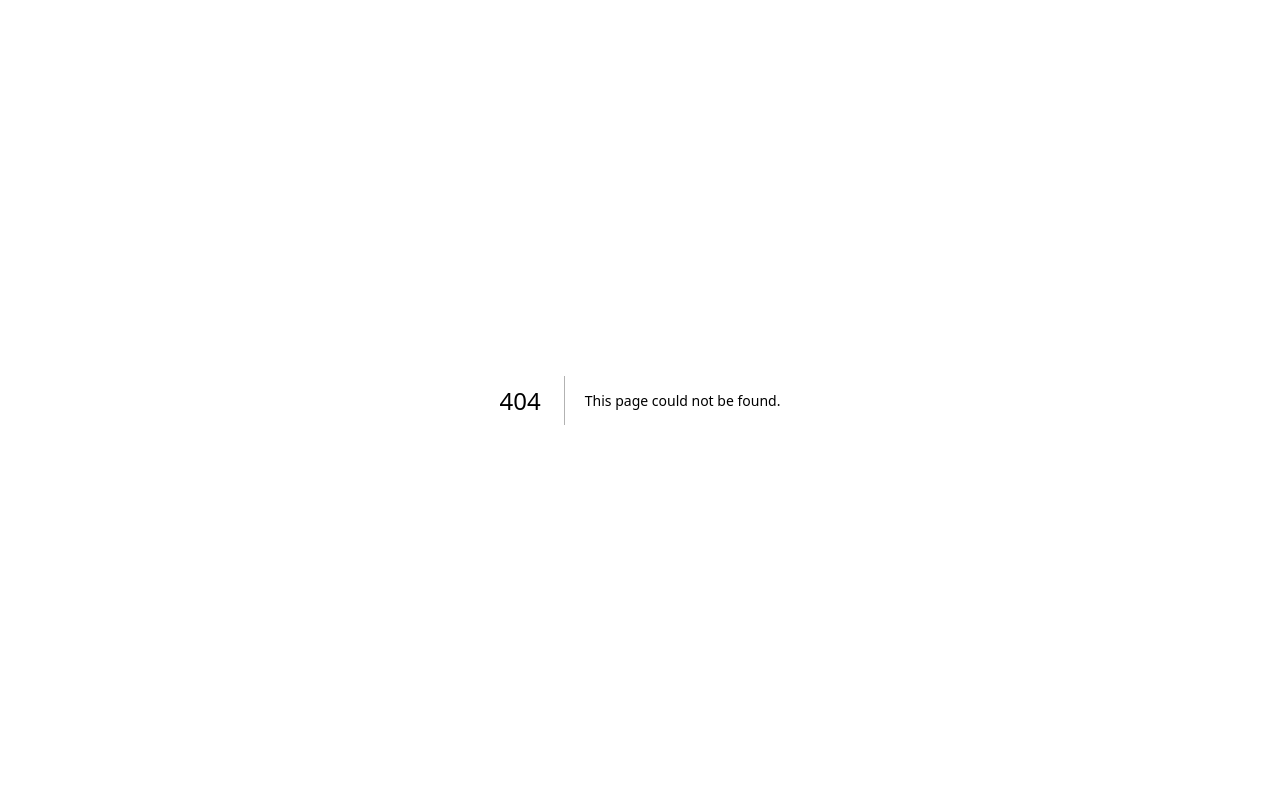
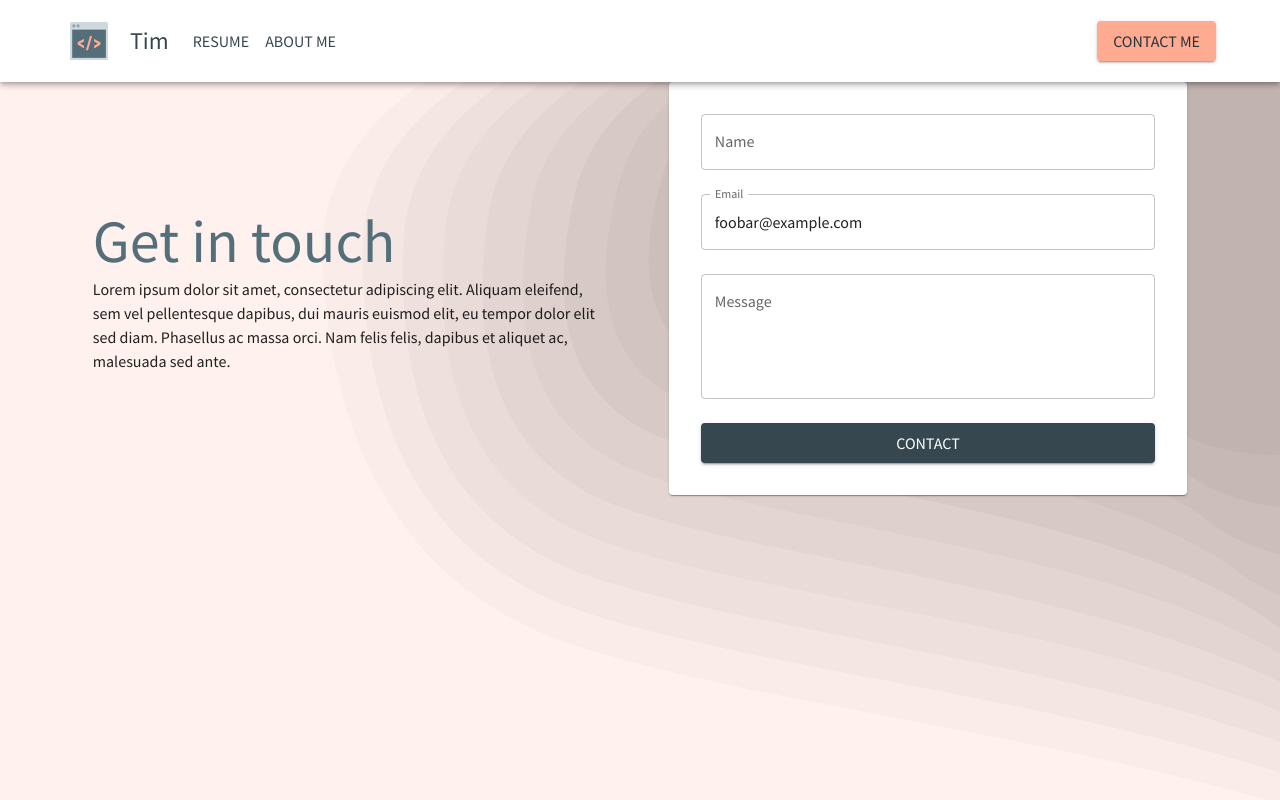
Before and after one commit to TRuesink/personal_website, a Next.js app: page /contact in a window 1280 px wide. Before the commit this address had no page. Shown: the top 800 px of the page. Built offline with nearby package versions, Linux system fonts and the light colour scheme.

Commit message:
contact page

```diff
--- /dev/null
+++ b/components/Forms/ContactForm.tsx
@@ -0,0 +1,73 @@
+import React from 'react';
+import { useFormik } from 'formik';
+import * as yup from 'yup';
+import { Button, Stack, TextField } from '@mui/material';
+
+const validationSchema = yup.object({
+  email: yup
+    .string()
+    .email('Enter a valid email')
+    .required('Email is required'),
+  name: yup.string().required('Name is required'),
+  message: yup.string().required('Message is required'),
+});
+
+const ContactForm = () => {
+  const formik = useFormik({
+    initialValues: {
+      email: 'foobar@example.com',
+      name: '',
+      message: '',
+    },
+    validationSchema: validationSchema,
+    onSubmit: (values) => {
+      alert(JSON.stringify(values, null, 2));
+    },
+  });
+
+  return (
+    <form onSubmit={formik.handleSubmit}>
+      <Stack gap={3}>
+        <TextField
+          fullWidth
+          id="name"
+          name="name"
+          label="Name"
+          value={formik.values.name}
+          onChange={formik.handleChange}
+          error={formik.touched.name && Boolean(formik.errors.name)}
+          helperText={formik.touched.name && formik.errors.name}
+        />
+        <TextField
+          fullWidth
+          id="email"
+          name="email"
+          label="Email"
+          value={formik.values.email}
+          onChange={formik.handleChange}
+          error={formik.touched.email && Boolean(formik.errors.email)}
+          helperText={formik.touched.email && formik.errors.email}
+        />
+
+        <TextField
+          fullWidth
+          id="message"
+          name="message"
+          label="Message"
+          multiline
+          rows={4}
+          maxRows={4}
+          value={formik.values.message}
+          onChange={formik.handleChange}
+          error={formik.touched.message && Boolean(formik.errors.message)}
+          helperText={formik.touched.message && formik.errors.message}
+        />
+        <Button color="primary" variant="contained" fullWidth type="submit">
+          Contact
+        </Button>
+      </Stack>
+    </form>
+  );
+};
+
+export default ContactForm;
--- a/package.json
+++ b/package.json
@@ -23,13 +23,15 @@
     "eslint": "8.31.0",
     "eslint-config-next": "13.1.1",
     "file-loader": "^6.2.0",
+    "formik": "^2.2.9",
     "next": "^13.1.1",
     "react": "18.2.0",
     "react-dom": "18.2.0",
     "react-icons": "^4.8.0",
     "react-pdf": "^6.2.2",
     "sass": "^1.59.2",
-    "typescript": "4.9.4"
+    "typescript": "4.9.4",
+    "yup": "^1.1.1"
   },
   "devDependencies": {
     "@types/react-pdf": "^6.2.0",
--- /dev/null
+++ b/pages/contact.tsx
@@ -0,0 +1,67 @@
+import type { ReactElement } from 'react';
+import Layout1 from '../components/Layout/Layout1';
+import type { NextPageWithLayout } from './_app';
+import { Box, Paper, Stack, Typography } from '@mui/material';
+import ContactForm from '../components/Forms/ContactForm';
+import PictureBackground from '../components/Backgrounds/PictureBackground';
+
+const Page: NextPageWithLayout = () => {
+  return (
+    <div>
+      <PictureBackground
+        imgSrc="/contact_bg.svg"
+        height="90vh"
+        textColor="text.primary"
+        overlayColor="secondary.light"
+        overlayOpacity={0.2}
+      >
+        <Stack
+          direction="row"
+          alignItems="center"
+          justifyContent="space-around"
+          width="100%"
+        >
+          <Box
+            sx={{
+              width: '45%',
+              height: '100%',
+              display: 'flex',
+              alignItems: 'flex-start',
+              justifyContent: 'center',
+              flexDirection: 'column',
+            }}
+          >
+            <Typography variant="h2" color="primary.light">
+              Get in touch
+            </Typography>
+            <Typography>
+              Lorem ipsum dolor sit amet, consectetur adipiscing elit. Aliquam
+              eleifend, sem vel pellentesque dapibus, dui mauris euismod elit,
+              eu tempor dolor elit sed diam. Phasellus ac massa orci. Nam felis
+              felis, dapibus et aliquet ac, malesuada sed ante.
+            </Typography>
+          </Box>
+          <Box
+            sx={{
+              width: '45%',
+              display: 'flex',
+              alignItems: 'center',
+              justifyContent: 'center',
+              flexDirection: 'column',
+            }}
+          >
+            <Paper sx={{ width: '100%', padding: '2rem' }}>
+              <ContactForm />
+            </Paper>
+          </Box>
+        </Stack>
+      </PictureBackground>
+    </div>
+  );
+};
+
+Page.getLayout = function getLayout(page: ReactElement) {
+  return <Layout1>{page}</Layout1>;
+};
+
+export default Page;
```
Also changed, not shown: public/contact_bg.svg (added), 1 other file (tests, documents, lock files or other folders).
